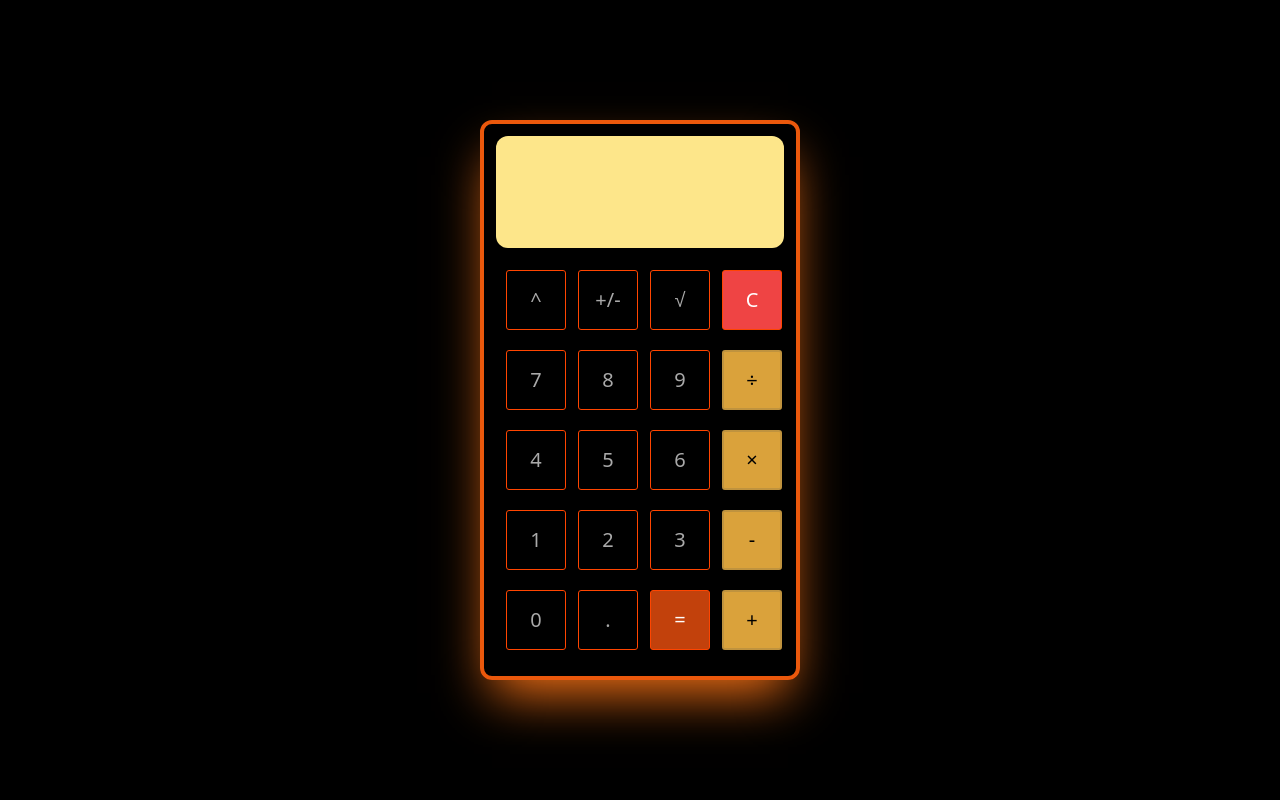
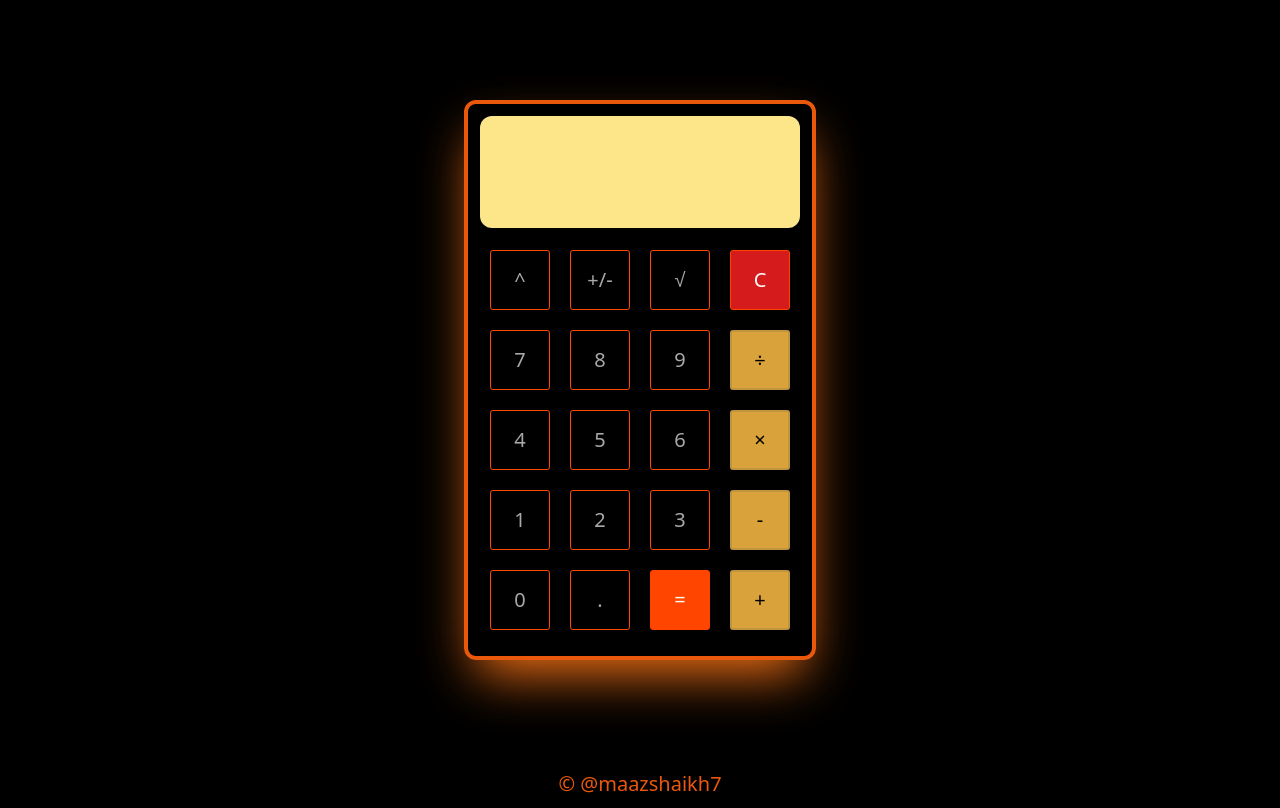
Before and after one commit to maazshaikh7/odin-calculator, a website built with Vite: page index.html in a window 1280 px wide. Built offline with nearby package versions, Linux system fonts and the light colour scheme.

Commit message:
Added design and fixed bugs

```diff
--- a/index.html
+++ b/index.html
@@ -8,10 +8,10 @@
     <script src="script.js" defer></script>
   </head>
   <body>
-    <div id="container" class="grid h-screen place-items-center bg-black">
+    <div id="container" class="grid h-[95vh] place-items-center bg-black">
       <div
         id="calculator"
-        class="flex flex-col gap-3 p-3 border-orange-600 border-4 min-h-[70vh] xl:w-[25vw] rounded-xl shadow-2xl shadow-orange-500"
+        class="flex flex-col gap-3 p-3 m-3 border-orange-600 border-4 min-h-[70vh] lg:h-[60vh] rounded-xl shadow-2xl shadow-orange-500"
       >
         <div class="flex justify-center">
           <div
@@ -22,15 +22,14 @@
             <div
               id="bottom"
               class="flex justify-end text-4xl py-3 pt-1 px-2 h-11"
-            >
-            </div>
+            ></div>
           </div>
         </div>
         <div id="buttons" class="grid grid-cols-4 grid-rows-4">
           <button class="operator" id="exponent">^</button>
           <button class="sign" id="sign">+/-</button>
           <button class="root" id="squareRoot">√</button>
-          <button class="clear bg-red-500 text-white" id="clear">C</button>
+          <button class="clear" id="clear">C</button>
           <button class="digit" id="seven">7</button>
           <button class="digit" id="eight">8</button>
           <button class="digit" id="nine">9</button>
@@ -45,10 +44,13 @@
           <button class="operator" id="subtract">-</button>
           <button class="digit" id="zero">0</button>
           <button class="decimal" id="decimal">.</button>
-          <button class="compute bg-orange-700 text-white" id="equal">=</button>
+          <button class="compute" id="equal">=</button>
           <button class="operator" id="add">+</button>
         </div>
       </div>
     </div>
+    <footer class="grid place-items-center h-12 bg-black">
+      <a class="text-xl text-orange-600" href="https://github.com/maazshaikh7">	&#169; @maazshaikh7</a>
+    </footer>
   </body>
 </html>
--- a/style.css
+++ b/style.css
@@ -14,15 +14,23 @@ button {
   color: darkgray;
 }
 button:hover {
-  filter: brightness(0.8);
+    filter: contrast(5);
   cursor: pointer;
 }
 
 button:active {
-  filter: brightness(0.6);
+  filter: invert();
 }
 .operator:not(#exponent) {
   background-color: rgb(218, 162, 59);
   border: 2px solid rgb(192, 147, 62);
   color: black;
 }
+.clear{
+    background-color: rgb(213, 27, 27);
+    color: white;
+}
+#equal{
+    background-color: orangered;
+    color: white;
+}
```
